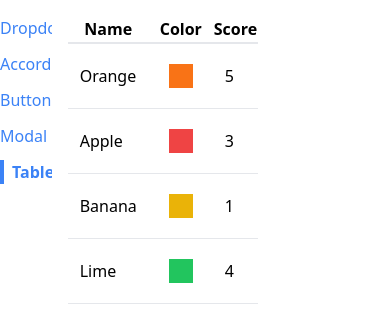
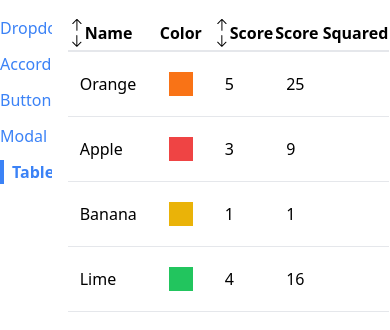
Before and after one commit to joaoiguana/comps, a React (Create React App) app: page /table in a window 390 px wide. Shown: the top 330 px of the page. Built offline with nearby package versions, Linux system fonts and the light colour scheme.

Commit message:
added sortableTable

```diff
--- /dev/null
+++ b/src/components/SortableTable.js
@@ -0,0 +1,104 @@
+import { useState } from "react";
+import { GoArrowDown, GoArrowUp } from 'react-icons/go';
+import Table from "./Table";
+
+function SortableTable(props) {
+  const [sortOrder, setSortOrder] = useState(null);
+  const [sortBy, setSortBy] = useState(null);
+  const { config, data } = props;
+
+  const handleClick = (label) => {
+    if (sortBy && label !== sortBy) {
+      setSortOrder('asc');
+      setSortBy(label);
+      return;
+    }
+
+    if (sortOrder === null) {
+      setSortOrder('asc');
+      setSortBy(label);
+    } else if (sortOrder === 'asc') {
+      setSortOrder('desc');
+      setSortBy(label);
+    } else if (sortOrder === 'desc') {
+      setSortOrder(null);
+      setSortBy(null);
+    }
+  }
+
+  const updatedConfig = config.map((column) => {
+    if (!column.sortValue) {
+      return column;
+    }
+
+    return {
+      ...column,
+      header: () => (
+        <th className="cursor-pointer hover:bg-gray-100" onClick={() => handleClick(column.label)}>
+          <div className="flex items-center">
+            {getIcons(column.label, sortBy, sortOrder)}
+            {column.label}
+          </div>
+        </th>
+      ),
+    };
+  });
+
+  // Only sort data if sortOrder && sortBy are not null
+  // Make a copy of te 'data' prop
+  // Find the correct sortValue function and uuse it for sorting
+  let sortedData = data;
+  if (sortOrder && sortBy) {
+    const { sortValue } =  config.find(column => column.label === sortBy);
+    sortedData = [...data].sort((a, b) => {
+      const valueA = sortValue(a);
+      const valueB = sortValue(b);
+
+      const reverseOrder = sortOrder === 'asc' ? 1 : -1;
+
+      if (typeof valueA === 'string') {
+        return valueA.localeCompare(valueB) * reverseOrder;
+      } else {
+        return (valueA - valueB) * reverseOrder;
+      }
+    });
+  }
+
+  return (
+      <Table {...props} data={sortedData} config={updatedConfig} />
+    )
+}
+
+function getIcons(label, sortBy, sortOrder) {
+  if (label !== sortBy) {
+    return (
+      <div>
+        <GoArrowUp />
+        <GoArrowDown />
+      </div>
+    )
+  }
+
+  if (sortOrder === null) {
+    return (
+      <div>
+        <GoArrowUp />
+        <GoArrowDown />
+      </div>
+    )
+  } else if (sortOrder === 'asc') {
+    return (
+      <div>
+        <GoArrowUp />
+      </div>
+    )
+  } else if (sortOrder === 'desc') {
+    return (
+      <div>
+        <GoArrowDown />
+      </div>
+    )
+  }
+}
+
+export default SortableTable;
--- a/src/pages/TablePage.js
+++ b/src/pages/TablePage.js
@@ -1,4 +1,5 @@
-import Table from "../components/Table";
+// import Table from "../components/Table";
+import SortableTable from "../components/SortableTable";
 
 function TablePage() {
   const data = [
@@ -11,7 +12,8 @@
   const config = [
     {
       label: 'Name',
-      render: (fruit) => fruit.name
+      render: (fruit) => fruit.name,
+      sortValue: (fruit) => fruit.name
     },
     {
       label: 'Color',
@@ -22,6 +24,10 @@
       render: (fruit) => fruit.score,
       sortValue: (fruit) => fruit.score
     },
+    {
+      label: 'Score Squared',
+      render: (fruit) => fruit.score ** 2,
+    }
   ];
 
   const keyFn = (fruit) => {
@@ -30,7 +36,7 @@
 
   return (
     <div>
-      <Table data={data} config={config} keyFn={keyFn} />
+      <SortableTable data={data} config={config} keyFn={keyFn} />
     </div>
   );
 }
```
